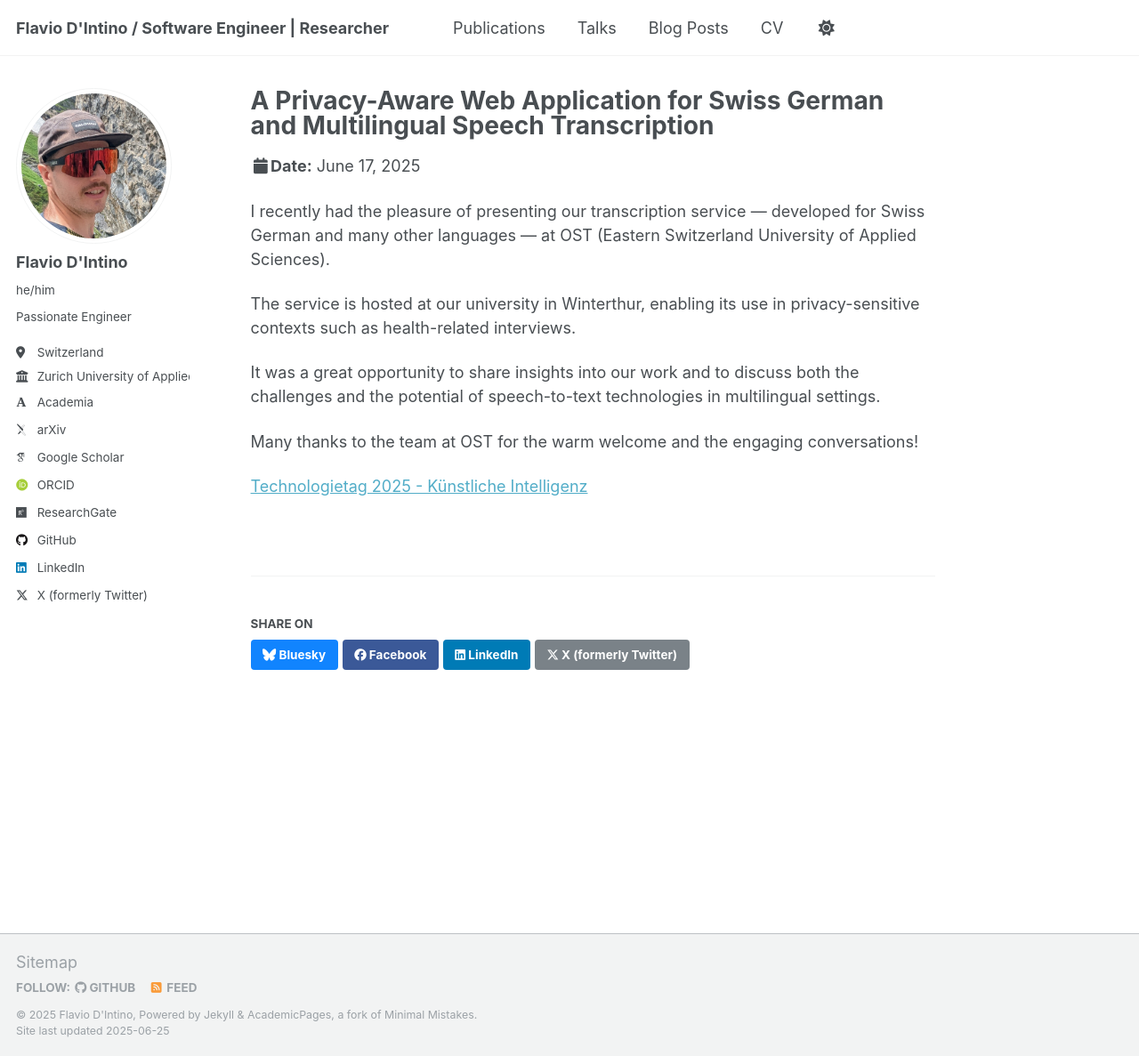
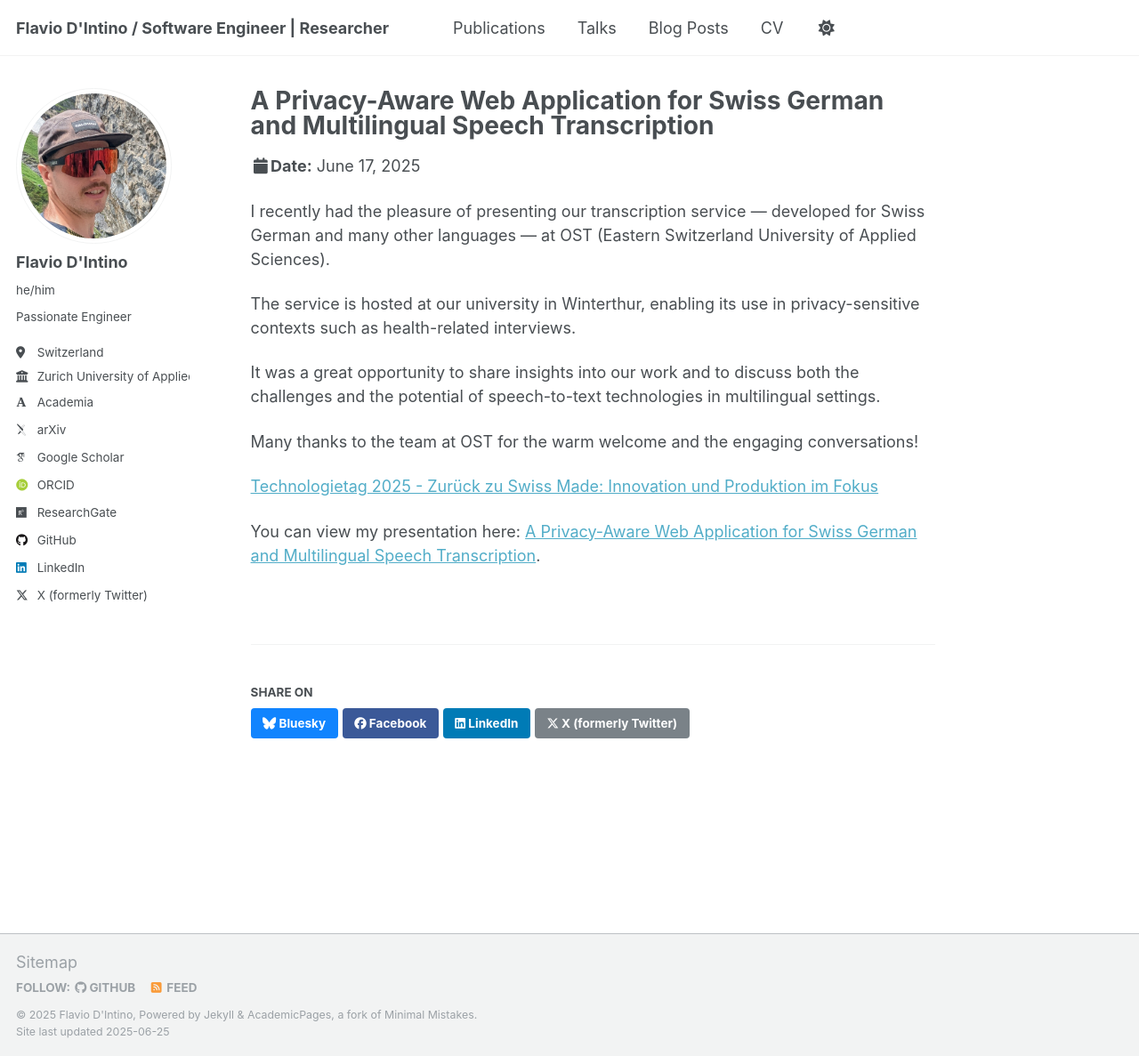
Before and after one commit to dintifla/dintifla.github.io, a Jekyll site: the page built from _talks/2025-06-17-Technologietag-Ost.md, in a window 1280 px wide and 1187 px high. Shown: the whole window at 89% size. Built offline with Jekyll 4.4.1, drawn with Linux system fonts in a browser that asks for light colours; some web fonts are replaced.

Commit message:
update pubs

```diff
--- a/_talks/2025-06-17-Technologietag-Ost.md
+++ b/_talks/2025-06-17-Technologietag-Ost.md
@@ -16,4 +16,6 @@ It was a great opportunity to share insights into our work and to discuss both t
 
 Many thanks to the team at OST for the warm welcome and the engaging conversations!
 
-[Technologietag 2025 - Künstliche Intelligenz](https://www.ost.ch/de/forschung-und-dienstleistungen/technik/systemtechnik/technologietag-2025/kuenstliche-intelligenz)
+[Technologietag 2025 - Zurück zu Swiss Made: Innovation und Produktion im Fokus](https://www.ost.ch/de/forschung-und-dienstleistungen/technik/systemtechnik/technologietag-2025)
+
+You can view my presentation here: [A Privacy-Aware Web Application for Swiss German and Multilingual Speech Transcription](https://www.ost.ch/fileadmin/dateiliste/3_forschung_dienstleistung/institute/imp/events/technologietag_2025/technologietagost25_dintino.pdf).
```
Also changed, not shown: _posts/2025-06-22-Snow-View.md (+1 -1 lines), _publications/2025-05-30-Advancing-STT-for-Low-Resource-Real-World-Speech.md (renamed from _publications/2025-04-30-Advancing-STT-for-Low-Resource-Real-World-Speech.md, +4 -4 lines).
